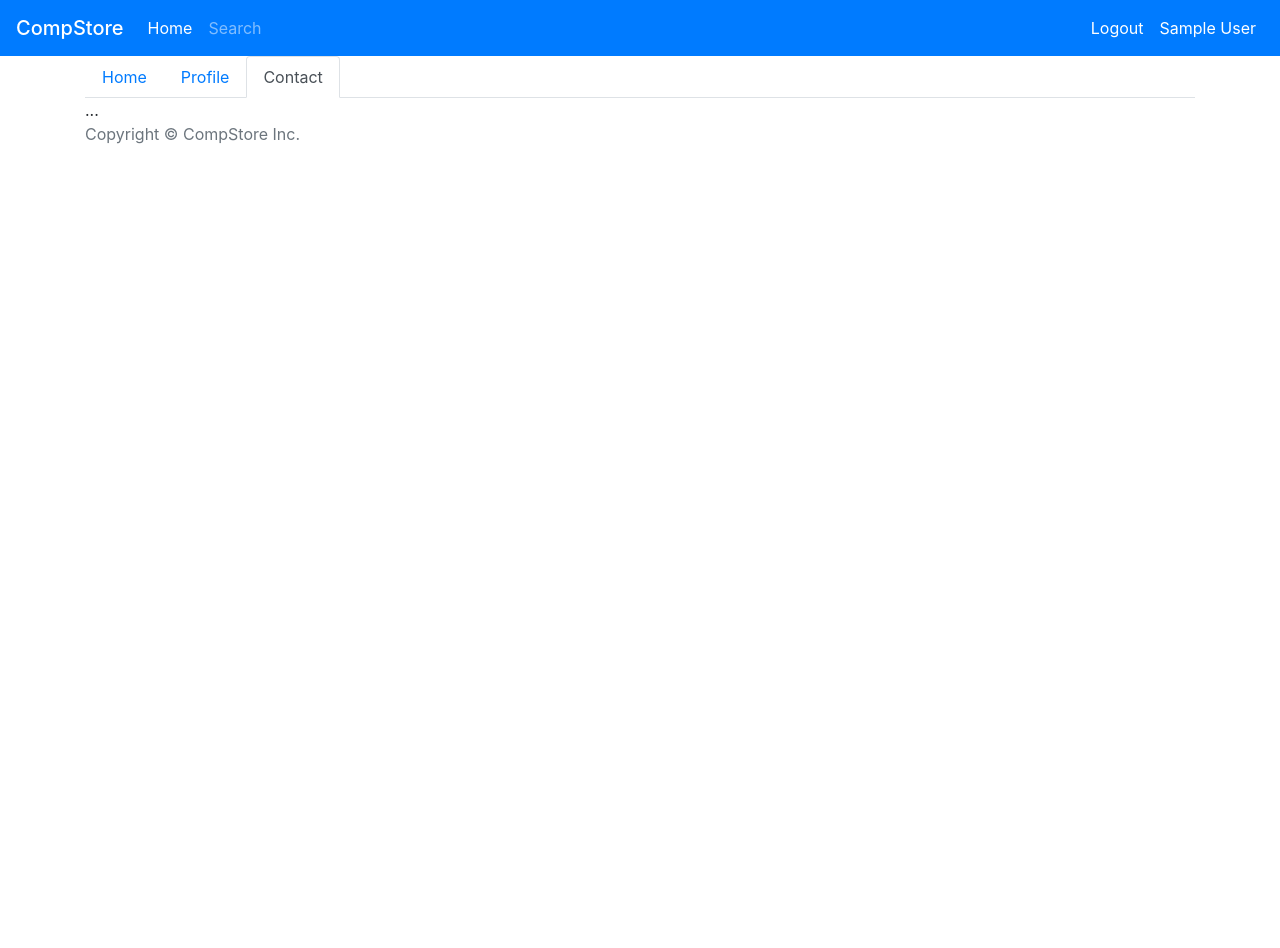
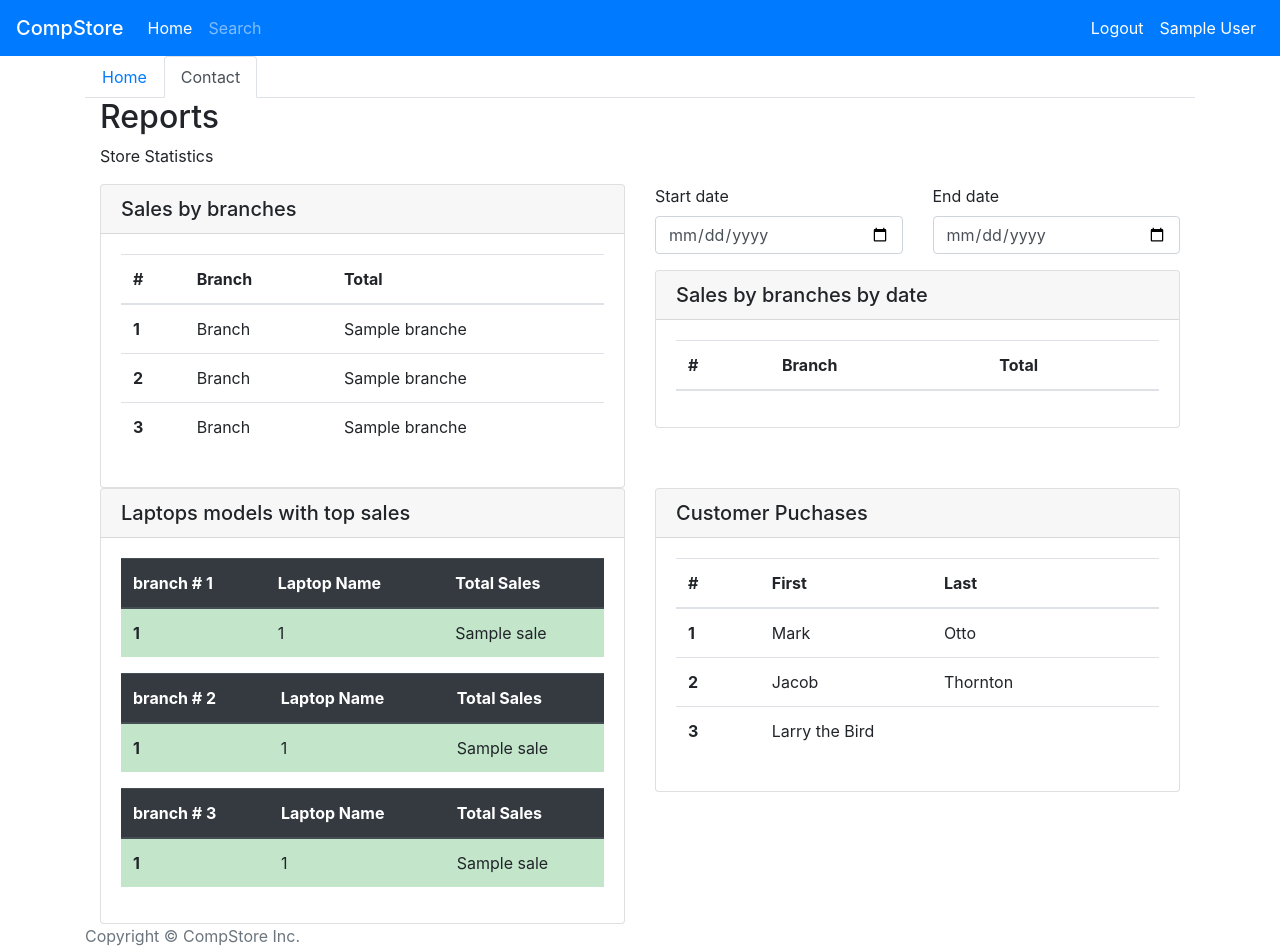
Before and after one commit to arguement/Database-final-project, a Flask app: template app/templates/admin.html in a window 1280 px wide, after a click on "Contact". Before the commit the page ends 144 px from the top, so only its background shows below. Run offline with Flask 2, Linux system fonts and the light colour scheme; the visitor is signed in with stand-in values (Sample User, id 1); the template is opened without the code that fills it: values that come from a table or form of the project are taken from there, most other values are stand-ins (such as "Sample title", 1, 10 or a date in 2020); lists and menus that the app fills with data are empty; some libraries are stand-ins or nearby versions.

Commit message:
added admin page

```diff
--- a/app/forms.py
+++ b/app/forms.py
@@ -26,3 +26,9 @@ class PurchaseForm(FlaskForm):
     # password = PasswordField('Password', validators=[DataRequired()])
     credit_card = StringField('credit card number', validators=[DataRequired(),Length(8,16)])
     amt = IntegerField("amount",validators=[DataRequired()])
+
+class AdminForm(FlaskForm):
+    # username = StringField('Username', validators=[DataRequired()])
+    # password = PasswordField('Password', validators=[DataRequired()])
+    item_id = StringField('Id of item', validators=[DataRequired()])
+    amt = IntegerField("Amount Purchased",validators=[DataRequired()])
--- a/app/templates/admin.html
+++ b/app/templates/admin.html
@@ -1,4 +1,10 @@
 {% extends 'base.html' %}
+
+{% block js %}
+<script src="{{ url_for('static', filename='js/vue.js') }}"></script>
+<script src="{{ url_for('static', filename='js/report.js') }}"></script>
+{% endblock %}
+
 
 {% block main %}
 
@@ -6,16 +12,42 @@
         <li class="nav-item">
           <a class="nav-link active" id="home-tab" data-toggle="tab" href="#home" role="tab" aria-controls="home" aria-selected="true">Home</a>
         </li>
-        <li class="nav-item">
+        <!-- <li class="nav-item">
           <a class="nav-link" id="profile-tab" data-toggle="tab" href="#profile" role="tab" aria-controls="profile" aria-selected="false">Profile</a>
-        </li>
+        </li> -->
         <li class="nav-item">
           <a class="nav-link" id="contact-tab" data-toggle="tab" href="#contact" role="tab" aria-controls="contact" aria-selected="false">Contact</a>
         </li>
       </ul>
       <div class="tab-content" id="myTabContent">
-        <div class="tab-pane fade show active" id="home" role="tabpanel" aria-labelledby="home-tab">...</div>
-        <div class="tab-pane fade" id="profile" role="tabpanel" aria-labelledby="profile-tab">...</div>
-        <div class="tab-pane fade" id="contact" role="tabpanel" aria-labelledby="contact-tab">...</div>
+        <div class="tab-pane fade show active" id="home" role="tabpanel" aria-labelledby="home-tab">
+
+            <div class="login-form text-center custom-middle">
+
+                <div class="form-container">
+
+                  <h2>Log Item</h2>
+
+                  {% include 'flash_messages.html' %}
+
+                  <form action="{{url_for('admin')}}" method="post" >
+                    {{ form.csrf_token }}
+                    <div class="form-group">
+                      {{ form.item_id.label }}
+                      {{ form.item_id(class='form-control', placeholder="Enter item Id") }}
+                    </div>
+                    <div class="form-group">
+                      {{ form.amt.label }}
+                      {{ form.amt(class='form-control') }}
+                    </div>
+                    <button type="submit" name="submit" class="btn btn-primary btn-block">Log in</button>
+                  </form>
+
+                </div>
+              </div>
+        </div>
+        <!-- <div class="tab-pane fade" id="profile" role="tabpanel" aria-labelledby="profile-tab">...</div> -->
+        <div class="tab-pane fade" id="contact" role="tabpanel" aria-labelledby="contact-tab">
+            {% include 'reports.html' %}
       </div>
 {% endblock %}
--- a/app/templates/reports.html
+++ b/app/templates/reports.html
@@ -1,11 +1,4 @@
-{% extends 'base.html' %}
 
-{% block js %}
-<script src="{{ url_for('static', filename='js/vue.js') }}"></script>
-<script src="{{ url_for('static', filename='js/report.js') }}"></script>
-{% endblock %}
-
-{% block main %}
 
 <div class="container-fluid  dashboard-content" id="report">
         <!-- ============================================================== -->
@@ -30,7 +23,7 @@
                 <!-- ============================================================== -->
                 <div class="col-xl-6 col-lg-6 col-md-12 col-sm-12 col-12">
                     <div class="card">
-                        <h5 class="card-header">Basic Table</h5>
+                        <h5 class="card-header">Sales by branches</h5>
                         <div class="card-body">
                             <div class="table-responsive">
                                 <table class="table">
@@ -39,7 +32,7 @@
                                             <th scope="col">#</th>
                                             <th scope="col">Branch</th>
                                             <th scope="col">Total</th>
-                                            <th scope="col">Handle</th>
+                                            <!-- <th scope="col">Handle</th> -->
                                         </tr>
                                     </thead>
                                     <tbody>
@@ -48,7 +41,7 @@
                                             <th scope="row">{{ i }}</th>
                                             <td>Branch</td>
                                             <td>{{ branches[i-1] }}</td>
-                                            <td>@mdo</td>
+                                            <!-- <td>@mdo</td> -->
                                         </tr>
                                     {% endfor %}
                                     </tbody>
@@ -64,6 +57,7 @@
                 <!-- striped table -->
                 <!-- ============================================================== -->
                 <div class="col-xl-6 col-lg-6 col-md-12 col-sm-12 col-12">
+
                     <div class="row">
                         <div class="form-group col-md-6">
                             <label for="start-date">Start date</label>
@@ -76,7 +70,7 @@
                     </div>
 
                     <div class="card">
-                        <h5 class="card-header">Striped Table</h5>
+                        <h5 class="card-header">Sales by branches by date</h5>
                         <div class="card-body">
                             <table class="table table-striped">
                                 <thead>
@@ -84,15 +78,15 @@
                                         <th scope="col">#</th>
                                         <th scope="col">Branch</th>
                                         <th scope="col">Total</th>
-                                        <th scope="col">Handle</th>
+                                        <!-- <th scope="col">Handle</th> -->
                                     </tr>
                                 </thead>
                                 <tbody>
-                                    <tr v-for="i in top_sales_based_on_time">
-                                            <th scope="row">1</th>
+                                    <tr v-for=" (i,j) in top_sales_based_on_time">
+                                            <th scope="row">[[ j+1 ]]</th>
                                             <td>Branch</td>
                                             <td>[[ i ]]</td>
-                                            <td>@mdo</td>
+                                            <!-- <td>@mdo</td> -->
                                     </tr>
 
                                 </tbody>
@@ -110,7 +104,7 @@
                 <!-- ============================================================== -->
                 <div class="col-xl-6 col-lg-6 col-md-12 col-sm-12 col-12">
                     <div class="card">
-                        <h5 class="card-header">Bordered Table</h5>
+                        <h5 class="card-header">Laptops models with top sales </h5>
                         <div class="card-body">
                             <!-- <table class="table table-bordered">
                                 <thead>
@@ -149,7 +143,7 @@
                                         <th scope="col">branch # {{ i+1 }}</th>
                                         <th scope="col">Laptop Name</th>
                                         <th scope="col">Total Sales</th>
-                                        <th scope="col">Handle</th>
+                                        <!-- <th scope="col">Handle</th> -->
                                       </tr>
                                     </thead>
                                     <tbody>
@@ -160,14 +154,14 @@
                                         <th scope="row">{{ loop.index }}</th>
                                         <td>{{ j[0] }}</td>
                                         <td>{{ j[1] }}</td>
-                                        <td>@mdo</td>
+                                        <!-- <td>@mdo</td> -->
                                       </tr>
                                         {% else %}
                                         <tr>
                                                 <th scope="row">{{ loop.index }}</th>
                                                 <td>{{ j[0] }}</td>
                                                 <td>{{ j[1] }}</td>
-                                                <td>@mdo</td>
+                                                <!-- <td>@mdo</td> -->
                                         </tr>
                                       {% endif %}
                                     {% endfor %}
@@ -217,7 +211,7 @@
                 <!-- ============================================================== -->
                 <div class="col-xl-6 col-lg-6 col-md-12 col-sm-12 col-12">
                     <div class="card">
-                        <h5 class="card-header">Hoverable Table</h5>
+                        <h5 class="card-header">Customer Puchases </h5>
                         <div class="card-body">
                             <table class="table table-hover">
                                 <thead>
@@ -225,7 +219,7 @@
                                         <th scope="col">#</th>
                                         <th scope="col">First</th>
                                         <th scope="col">Last</th>
-                                        <th scope="col">Handle</th>
+                                        <!-- <th scope="col">Handle</th> -->
                                     </tr>
                                 </thead>
                                 <tbody>
@@ -233,18 +227,18 @@
                                         <th scope="row">1</th>
                                         <td>Mark</td>
                                         <td>Otto</td>
-                                        <td>@mdo</td>
+                                        <!-- <td>@mdo</td> -->
                                     </tr>
                                     <tr>
                                         <th scope="row">2</th>
                                         <td>Jacob</td>
                                         <td>Thornton</td>
-                                        <td>@fat</td>
+                                        <!-- <td>@fat</td> -->
                                     </tr>
                                     <tr>
                                         <th scope="row">3</th>
                                         <td colspan="2">Larry the Bird</td>
-                                        <td>@twitter</td>
+                                        <!-- <td>@twitter</td> -->
                                     </tr>
                                 </tbody>
                             </table>
@@ -255,11 +249,11 @@
                 <!-- end hoverable table -->
                 <!-- ============================================================== -->
             </div>
-            <div class="row">
+            <!-- <div class="row"> -->
                 <!-- ============================================================== -->
                 <!-- contextual table -->
                 <!-- ============================================================== -->
-                <div class="col-xl-6 col-lg-6 col-md-12 col-sm-12 col-12">
+                <!-- <div class="col-xl-6 col-lg-6 col-md-12 col-sm-12 col-12">
                     <div class="card">
                         <h5 class="card-header">Contextual classes</h5>
                         <div class="card-body">
@@ -294,14 +288,14 @@
                             </table>
                         </div>
                     </div>
-                </div>
+                </div> -->
                 <!-- ============================================================== -->
                 <!-- end contextual table -->
                 <!-- ============================================================== -->
                 <!-- ============================================================== -->
                 <!-- responsive table -->
                 <!-- ============================================================== -->
-                <div class="col-xl-6 col-lg-6 col-md-12 col-sm-12 col-12">
+                <!-- <div class="col-xl-6 col-lg-6 col-md-12 col-sm-12 col-12">
                     <div class="card">
                         <h5 class="card-header">Responsive Table</h5>
                         <div class="card-body">
@@ -338,12 +332,10 @@
                             </div>
                         </div>
                     </div>
-                </div>
+                </div> -->
                 <!-- ============================================================== -->
                 <!-- end responsive table -->
                 <!-- ============================================================== -->
-            </div>
+            <!-- </div> -->
 
     </div>
-
-{% endblock %}
--- a/app/views.py
+++ b/app/views.py
@@ -3,7 +3,7 @@ from flask import render_template,request,redirect,url_for,flash,session,jsonify
 from werkzeug.utils import secure_filename
 import os
 from app import mysql
-from app.forms import LoginForm,SignUpForm,PurchaseForm
+from app.forms import LoginForm,SignUpForm,PurchaseForm,AdminForm
 from datetime import datetime
 from functools import wraps
 
@@ -19,6 +19,7 @@ def login_required(f):
 
 @app.route("/")
 def home():
+    session["login"] = False
     form = LoginForm()
     return render_template("login.html",form= form)
 
@@ -45,9 +46,33 @@ def report():
         top_sales.append(temp)
     return render_template("reports.html",branches=branches,top_sales=top_sales)
 
+@app.route("/admin")
+def admin():
+    form = AdminForm()
+    cur = mysql.connection.cursor()
+    branches = [None,None,None]
+    top_sales = []
+    for i in range(1,4):
+
+        query = f"SELECT sum(purchase_amt) FROM branch_{i}.`purchase_log`"
+        cur.execute(query)
+        res = cur.fetchone()[0]
+        bnum = i - 1
+        branches[bnum]= res
+    for i in range(1,4):
+        query = f"SELECT item_name,sum(purchase_amt) FROM branch_{i}.`purchase` join branch_{i}.items on items.itemId=purchase.itemId GROUP BY branch_{i}.items.itemId limit 3"
+        cur.execute(query)
+        res = cur.fetchall()
+        print(res)
+        temp = []
+        for b in res:
+            temp.append(b)
+        top_sales.append(temp)
+    return render_template("admin.html",branches=branches,top_sales=top_sales,form=form)
+
 @app.route("/report/<start>/<end>")
 def dateBetween(start,end):
-
+    print(start)
     cur = mysql.connection.cursor()
     branches = [None,None,None]
     for i in range(1,4):
@@ -56,7 +81,8 @@ def dateBetween(start,end):
         cur.execute(query)
         res = cur.fetchone()[0]
         bnum = i - 1
-        branches[bnum]= res
+        branches[bnum]= "%s" % res
+    print(branches)
     return jsonify(branches)
 
 @app.route("/",methods=["POST","GET"])
@@ -376,34 +402,34 @@ def add_sign_up_data_to_branch(branch,fname,lname,credit_card,password,email):
         cur.execute(query5)
         mysql.connection.commit()
     else:
-        checkuser = cur.execute(f"select * from branch_2.account where username= '{email}' ")
+        checkuser = cur.execute(f"select * from branch_3.account where username= '{email}' ")
         if checkuser > 0:
             flash("email already exist","danger")
             return redirect(url_for("SignUp"))
 
-        checkuser = cur.execute(f"select * from branch_2.customer where credit_card_no = '{credit_card}' ")
+        checkuser = cur.execute(f"select * from branch_3.customer where credit_card_no = '{credit_card}' ")
         if checkuser > 0:
             flash("credit card already exist","danger")
             return redirect(url_for("SignUp"))
 
-        query = f"insert into branch_2.account(username,password) values('{email}' ,'{password}') "
+        query = f"insert into branch_3.account(username,password) values('{email}' ,'{password}') "
         cur.execute(query)
 
-        query2 = f"insert into branch_2.customer(lname,fname,credit_card_no) values('{lname}' ,'{fname}','{credit_card}')"
+        query2 = f"insert into branch_3.customer(lname,fname,credit_card_no) values('{lname}' ,'{fname}','{credit_card}')"
         cur.execute(query2)
 
-        query3 = f"select account_id from branch_2.account where username = '{email}' and password = '{password}' "
+        query3 = f"select account_id from branch_3.account where username = '{email}' and password = '{password}' "
 
         account_id = cur.execute(query3)
         account_id = cur.fetchone()[0]
         print(f"customerId is {account_id }")
 
-        query4 = f"select customerId from branch_1.customer where lname = '{lname}' and fname= '{fname}' and  credit_card_no = '{credit_card}'  "
+        query4 = f"select customerId from branch_3.customer where lname = '{lname}' and fname= '{fname}' and  credit_card_no = '{credit_card}'  "
 
         customerId = cur.execute(query4)
         customerId = cur.fetchone()[0]
         print(f"customerId is {customerId}")
-        query5 = f"insert into branch_1.owns values({customerId},{account_id})"
+        query5 = f"insert into branch_3.owns values({customerId},{account_id})"
         cur.execute(query5)
         mysql.connection.commit()
 
```
